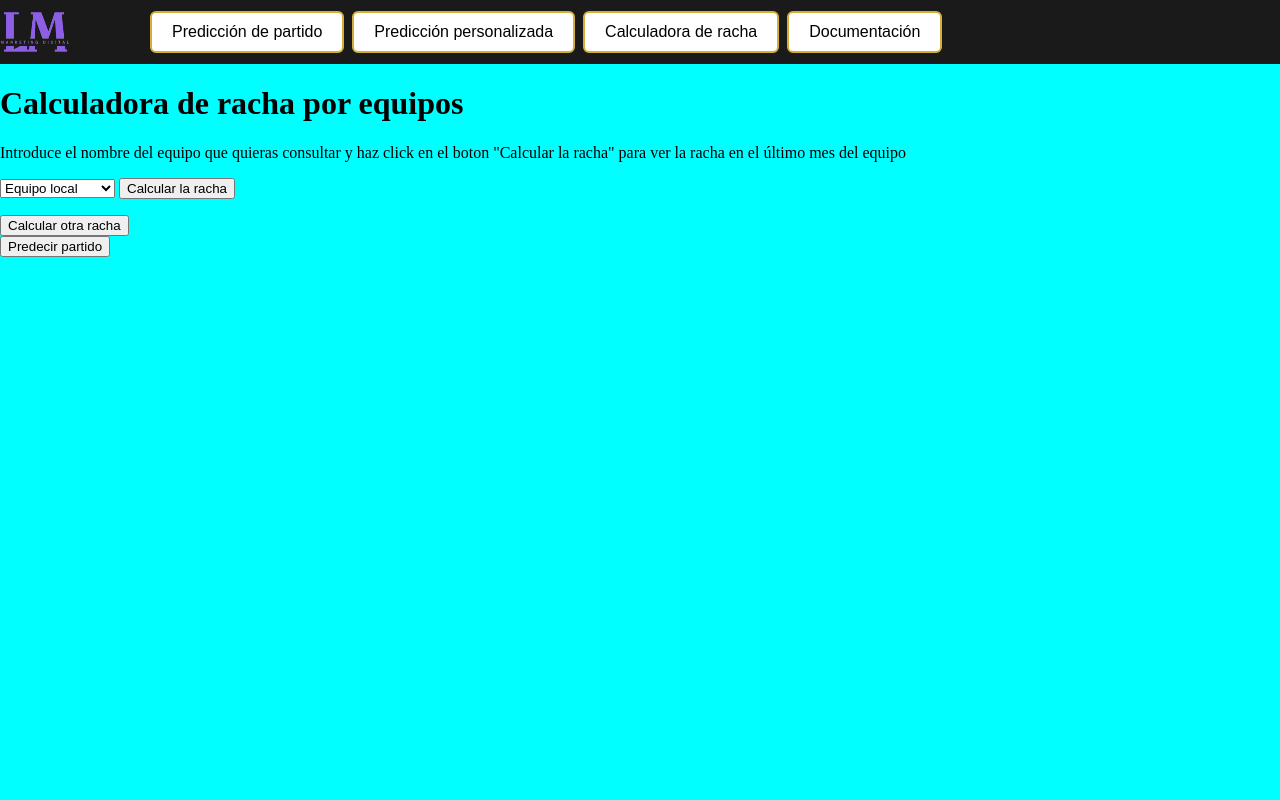
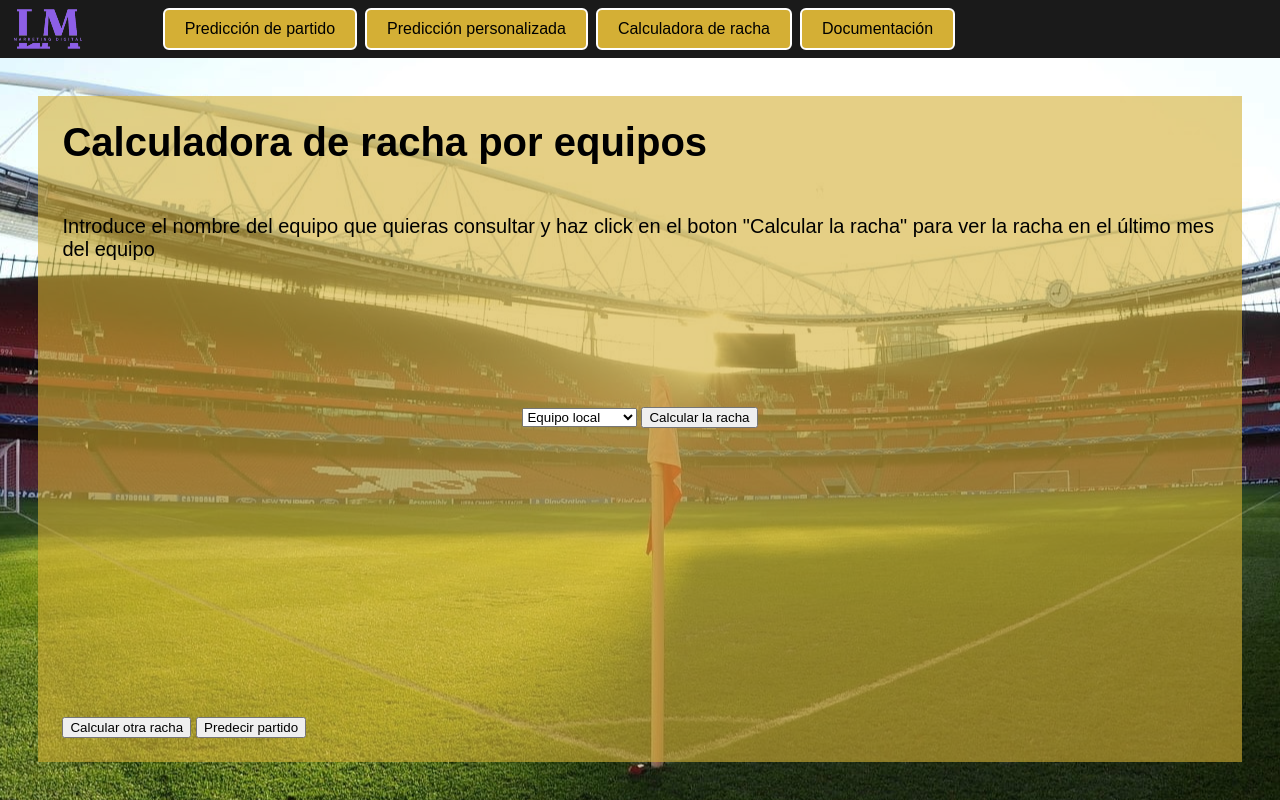
Before and after one commit to jesruidom/TFG, a Flask app: template TFG WorkSpace/templates/templateRacha.html in a window 1280 px wide. Run offline with Flask 2, Linux system fonts and the light colour scheme; the template is opened without the code that fills it, so the values that code supplies are empty; parts of the project's set-up code (start-up, migrations or seed data) failed here and were passed over.

Commit message:
interfaz terminada

```diff
--- a/TFG WorkSpace/static/css/templateRacha.css
+++ b/TFG WorkSpace/static/css/templateRacha.css
@@ -1,8 +1,12 @@
 :root {
   --color-cabecera: hsl(3, 0%, 10%);
   --dorado-botones: hsl(46, 65%, 52%);
+  --dorado-fonodo-opacidad: hsla(46, 65%, 52%, 0.6);
 
-    --fuente-cabecera: sans-serif;
+  --tipo-letra: sans-serif;
+  --tamaño-titulo-principal: 50px;
+  --tamaño-titulo-secundario: 40px;
+  --tamaño-texto: 20px;
 }
 
 *{
@@ -14,6 +18,7 @@ html, body{
   flex-direction: column;
   height:100vh;
   margin: 0;
+  background: url("../images/estadiofondo.jpg") center no-repeat;
 }
 /*================================= COMIENZO ZONA MENU =================================*/
 
@@ -21,6 +26,7 @@ html, body{
   height:8%;
   width: clamp(100px,100%);
   background-color: var(--color-cabecera);
+  font-family: var(--tipo-letra);
 
   display:flex;
   align-items: center;
@@ -30,6 +36,7 @@ html, body{
 .logo{
   width: 70px;
   height: 50px;
+  margin-left: 1%;
 }
 
 .botones{
@@ -40,7 +47,7 @@ html, body{
 
 .btn-outline-success{
   color: black;
-    background-color: white;
+  background-color: var(--dorado-botones);
 
   padding: 10px 20px;
   text-align: center;
@@ -48,22 +55,63 @@ html, body{
   font-size: 16px;
   cursor: pointer;
 
-    border: 2px solid var(--dorado-botones);
+  border: 2px solid white;
   border-radius: 6px;
 }
 
 .btn-outline-success:hover{
   color: black;
-    background-color: var(--dorado-botones);
+  background-color: white;
 }
-
-
 
 /*================================= FINAL ZONA MENU =================================*/
 
+/*================================= COMIENZO ZONA INFORMACION =================================*/
+
 .zona-informacion{
   /*flex: 1;*/
+  display: flex;
+  flex-direction: column;
   height: 92%;
   width: clamp(100px,100%);
-    background-color: aqua;
+  margin: 3%;
+  background-color: var(--dorado-fonodo-opacidad);
+  justify-content: space-between;
+  /*align-items: center; alinea al centro de manera horizontal*/
+  /*justify-content: center; alinea al centro de manera vertical*/
 }
+
+.titulo{
+  margin: 2%;
+
+  font-family: var(--tipo-letra);
+  font-size: var(--tamaño-titulo-secundario);
+}
+
+.texto-informacion{
+  margin: 2%;
+  margin-top: -8%;
+  font-family: var(--tipo-letra);
+  font-size: var(--tamaño-texto);
+  /*text-align: center;*/
+}
+
+.zona-seleccion-equipo{
+  display: flex;
+  justify-content: center;
+  margin-bottom: -5%;
+}
+
+.resultado{
+  display: flex;
+  flex-direction: column;
+  align-items: center;
+  font-family: var(--tipo-letra);
+  font-size: var(--tamaño-texto);
+}
+
+.botones-abajo{
+  display: flex;
+  margin: 2%;
+  gap: 5px;
+}
--- a/TFG WorkSpace/templates/templateDocumentacion.html
+++ b/TFG WorkSpace/templates/templateDocumentacion.html
@@ -30,7 +30,7 @@
         </div>
 
         <div class="zona-informacion">
-            <h1 class="titulo">DOCUMENTACIÓN</h1>
+            <h1 class="titulo">Documentación</h1>
             <div class="texto-informacion">
                 <p>Documentación del proyecto proximamente.</p>
             </div>
--- a/TFG WorkSpace/templates/templateRacha.html
+++ b/TFG WorkSpace/templates/templateRacha.html
@@ -32,10 +32,12 @@
 
         <div class="zona-informacion">
 
-            <h1>Calculadora de racha por equipos</h1>
-            <p>Introduce el nombre del equipo que quieras consultar y haz click en el boton "Calcular la racha" para ver la racha en el último mes del equipo</p>
+            <h1 class="titulo">Calculadora de racha por equipos</h1>
+            <p class="texto-informacion">Introduce el nombre del equipo que quieras consultar y haz click en el boton "Calcular la racha"
+                para ver la racha en el último mes del equipo</p>
 
-            <form action="/racha-calculada" method="post">
+            <div class="zona-seleccion-equipo">
+                <form action="/racha-calculada" method="post">
 
                 <label for="equipo"></label>
                 <select name="equipoLocal" id="equipo" required="required">
@@ -62,6 +64,8 @@
                     <option value="Villarreal">Villarreal</option>
                 </select>
                 <button type="submit" class="btn-acciones">Calcular la racha</button>
+            </div>
+
 
             <div class="resultado">
                 <p>{{racha_texto}}</p>
```
Also changed, not shown: TFG WorkSpace/static/css/templatePrediccion.css (+5 -6 lines). Lines whose indentation alone changed are shown as unchanged.
